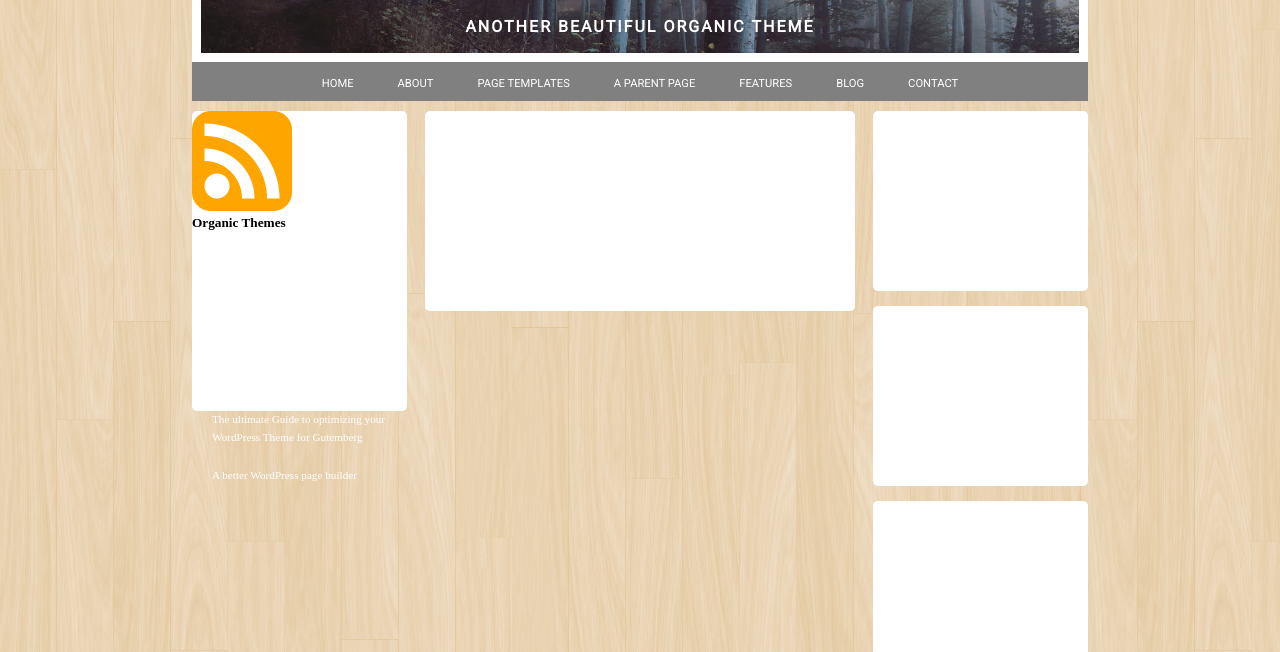
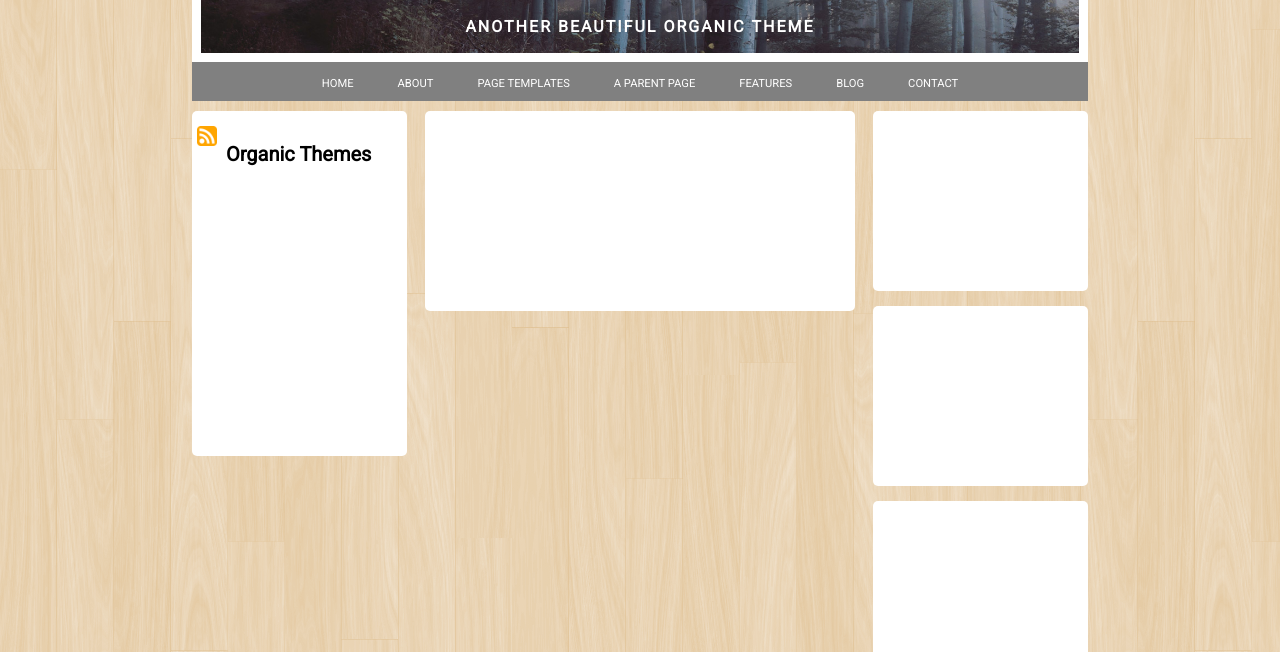
Before and after one commit to maccceo/htmlcss-wp, a plain HTML site: page index.html in a window 1280 px wide. Shown: the part 148-800 px from the top of the page. Drawn offline with Linux system fonts and the light colour scheme.

Commit message:
Styling titolo main-nav (da rivedere)

```diff
--- a/index.html
+++ b/index.html
@@ -30,12 +30,12 @@
 		</div>
 
 		<!--seconda riga-->
-		<div class="row">
+		<div class="row main-row">
 			<main>
 				<!--prima colonna-->
 				<nav class="main-nav visibile">
 					<div class="main-nav-title">
-						<img class="main-nav-img" src="Resources\feed-icon.png">
+						<img src="Resources\feed-icon.png">
 						<h5>Organic Themes</h5>
 					</div>
 					<div class="main-nav-articles">
--- a/style.css
+++ b/style.css
@@ -1,6 +1,7 @@
 /*COSE DA SISTEMARE:
-	-img montagna nell'header legarla all'h1
-	-nav-header margini sx-dx automatici per riempire tutto il loro contenitore
+	img montagna nell'header legarla all'h1
+	nav-header margini sx-dx automatici per riempire tutto il loro contenitore
+	nav-main allineare Orgainc Themes all'immagine
 */
 
 * {
@@ -11,6 +12,7 @@
 
 body {
 	background-image: url("Resources/texture.png");
+	font-family: 'Roboto', sans-serif;
 }
 
 .container {
@@ -32,7 +34,6 @@ body {
 
 /*--prima riga--*/
 .header-row {
-	font-family: 'Roboto', sans-serif;
 	color: white;
 	text-transform: uppercase;
 	text-align: center;
@@ -96,10 +97,20 @@ body {
 
 /*--seconda riga--*/
 .row .main-nav {
-	height: 300px;
 	width: 24%;
 	float: left;
 }
+
+.main-nav-title img {
+	display: inline;
+	height: 20px;
+	margin: 15px 5px;
+}
+.main-nav-title h5 {
+	display: inline;
+	font-size: 1.25rem;
+}
+/*-----------------------------*/
 
 .row article {
 	height: 200px;
```
